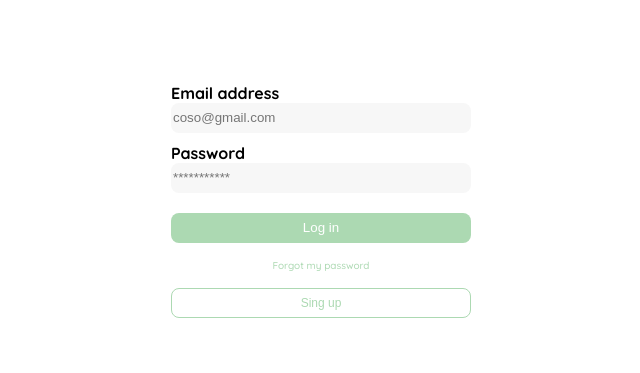
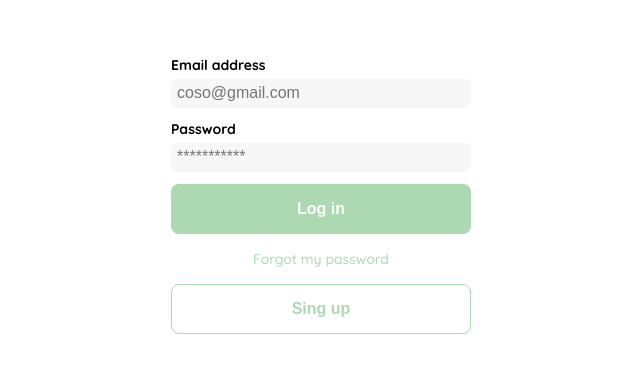
Before and after one commit to luca-cr/EscuelaJavascript, a plain HTML site: page clase3.html in a window 1280 px wide. Shown: the part 197-570 px from the top of the page, without its empty margins (319-959 px from the left). Drawn offline with Linux system fonts and the light colour scheme.

Commit message:
Clase 8 | Arreglos de diseño

```diff
--- a/CSS/estilo3.css
+++ b/CSS/estilo3.css
@@ -1,7 +1,6 @@
-:root{
+:root {
     --white: #FFFFFF;
     --black: #000000;
-    --dark: #232830;
     --very-light-pink: #C7C7C7;
     --text-input-field: #F7F7F7;
     --hospital-green: #ACD9B2;
@@ -9,89 +8,88 @@
     --md: 16px;
     --lg: 18px;
   }
-
-body{
+  body {
     margin: 0;
     font-family: 'Quicksand', sans-serif;
   }
-
   .login {
     width: 100%;
     height: 100vh;
     display: grid;
     place-items: center;
   }
-
   .form-container {
-    width: 300px;
     display: grid;
     grid-template-rows: auto 1fr auto;
-
+    width: 300px;
   }
-
   .logo {
     width: 150px;
-    display: none;
     margin-bottom: 48px;
     justify-self: center;
+    display: none;
   }
-
   .form {
     display: flex;
     flex-direction: column;
   }
+  .footer {
+      text-align: center;
+    }
+
+    .foot{
+        text-decoration: none;
+        margin-bottom: 52px;
+        color: var(--hospital-green);
+        font-size: var(--sm);
+
+  }
 
   .label {
-    font-weight: 900;
-    margin-top: 10px;
+    font-size: var(--sm);
+    font-weight: bold;
+    margin-bottom: 4px;
   }
-
   .input {
     background-color: var(--text-input-field);
+    border: none;
     border-radius: 8px;
-    border: none;
-    width: 100%;
     height: 30px;
+    font-size: var(--md);
+    padding: 6px;
+    margin-bottom: 12px;
   }
-
+  .input-email {
+    margin-bottom: 22px;
+  }
   .primary-button {
     background-color: var(--hospital-green);
     border-radius: 8px;
     border: none;
-    margin-top: 20px;
-    height: 30px;
     color: var(--white);
+    width: 100%;
     cursor: pointer;
+    font-size: var(--md);
+    font-weight: bold;
+    height: 50px;
   }
-
-.footer {
-    display: flex;
-    justify-content: center;
-}
-
-.foot {
-    text-decoration: none;
-    color: var(--hospital-green);
-    font-size: 10px;
-    display:flex
-
-}
-
-.secundary-button {
-    font-size: 12px;
-    color: var(--hospital-green);
-    background: var(--white);
+  .secondary-button {
+    background-color: var(--white);
     border-radius: 8px;
     border: 1px solid var(--hospital-green);
-    height: 30px;
+    color: var(--hospital-green);
+    width: 100%;
     cursor: pointer;
+    font-size: var(--md);
+    font-weight: bold;
+    height: 50px;
   }
-
+  .login-button {
+    margin-top: 14px;
+    margin-bottom: 30px;
+  }
   @media (max-width: 640px) {
-    .logo{
+    .logo {
       display: block;
     }
-    .secundary-button{
-        margin-top: 60px;
   }
-}
--- a/clase3.html
+++ b/clase3.html
@@ -27,7 +27,7 @@
                     <a class="foot" href="/">Forgot my password</a>
                 </p>
 
-                <button class="secundary-button">Sing up</button>
+                <button class="secondary-button">Sing up</button>
 
             </form>
         </div>
```
Lines whose indentation alone changed are shown as unchanged.
